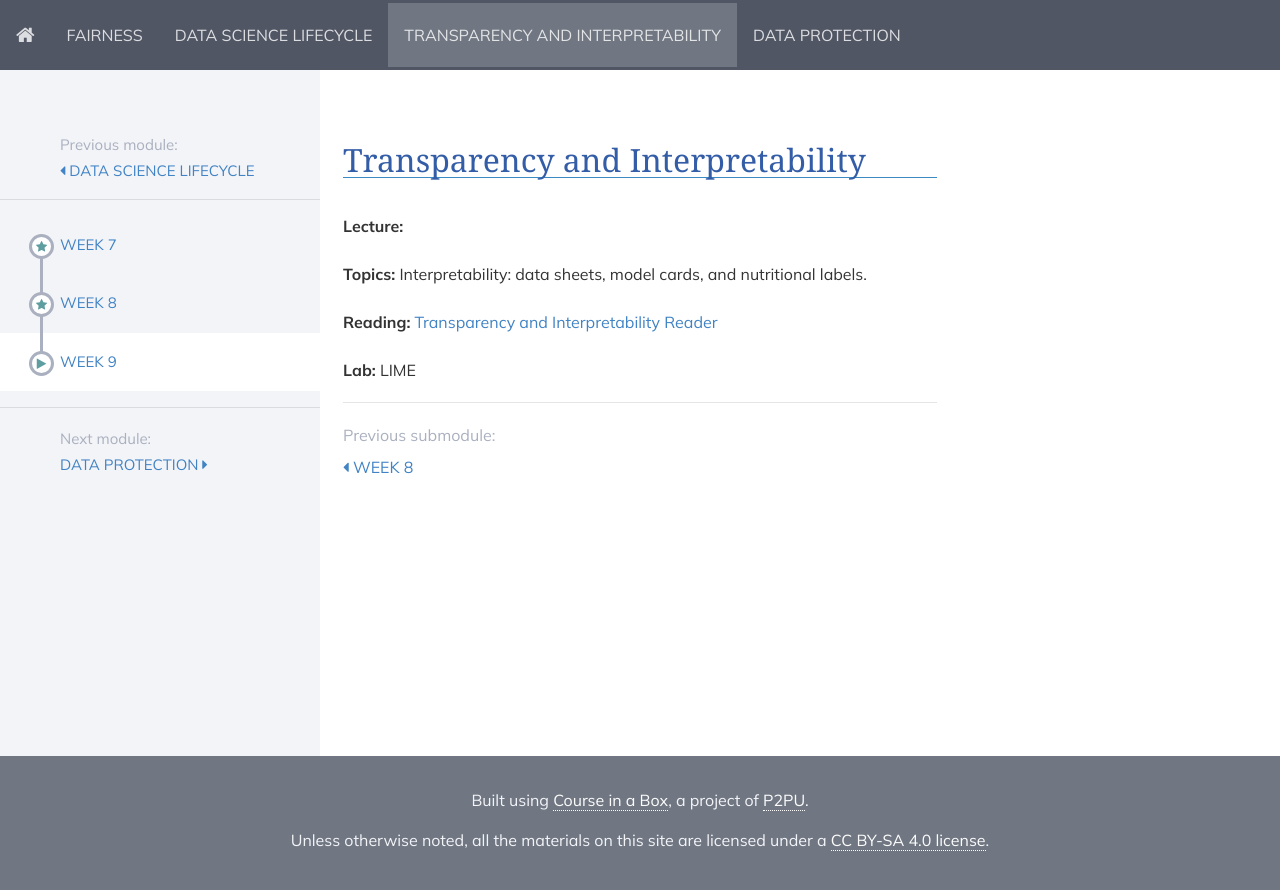
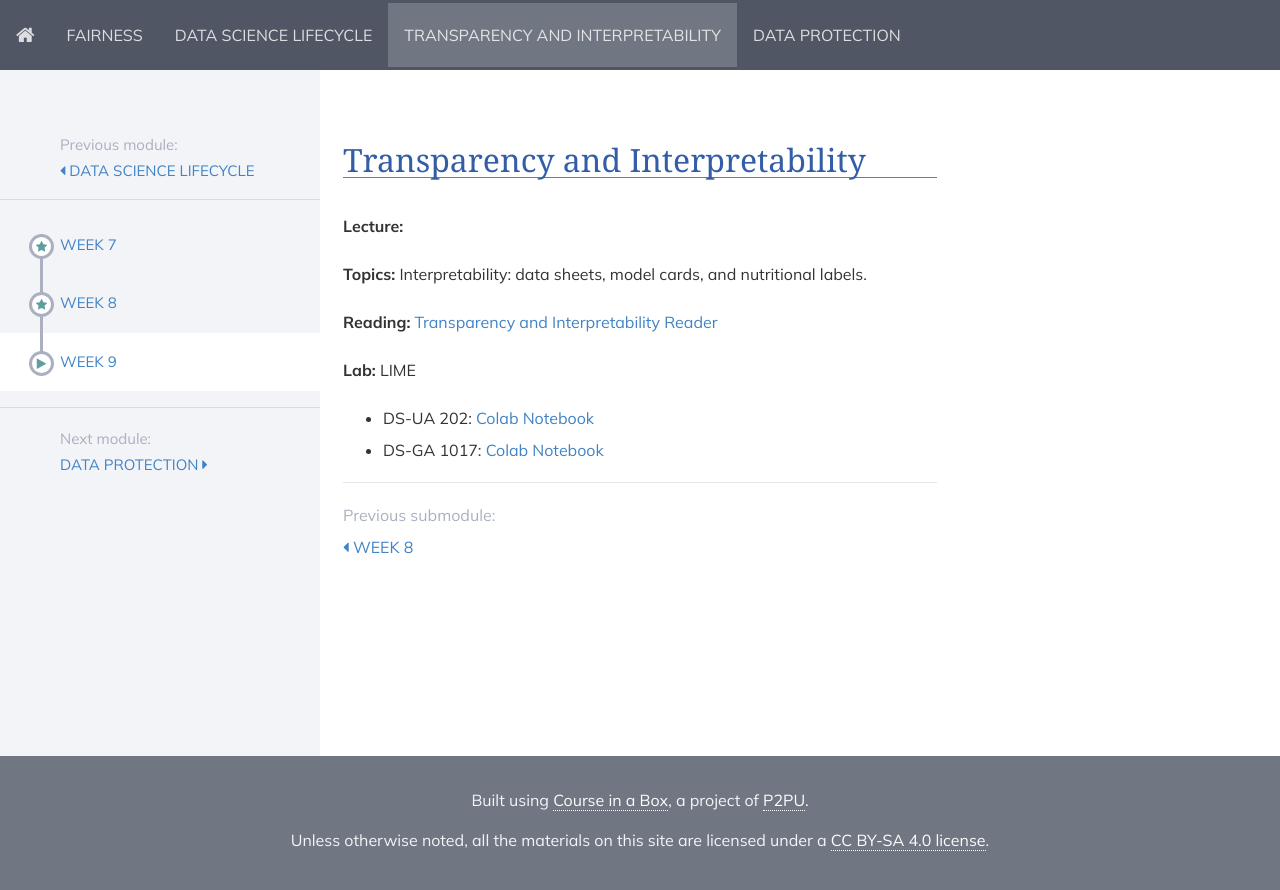
Before and after one commit to DataResponsibly/rds24, a Jekyll site: the page built from modules/transparency_and_interpretability/_posts/2000-01-03-week13.md, in a window 1280 px wide. Shown: the top 890 px of the page. Built offline with Jekyll 4.4.1, drawn with Linux system fonts in a browser that asks for light colours; nearby versions of some CDN libraries.

Commit message:
Add LIME lab

```diff
--- a/modules/transparency_and_interpretability/_posts/2000-01-03-week13.md
+++ b/modules/transparency_and_interpretability/_posts/2000-01-03-week13.md
@@ -12,5 +12,5 @@ title: Week 9
 
 **Lab:** LIME
 
-<!-- * DS-UA 202: [Colab Notebook](https://colab.research.google.com/drive/1iFknQx341nMZ63dnrBwwIoeIR_n0UOrR?usp=sharing) -->
-<!-- * DS-GA 1017: [Colab Notebook](https://colab.research.google.com/drive/11aEWEwpOfywZH_AD1qr3p1Crd_YEnSiB?usp=sharing) -->
+* DS-UA 202: [Colab Notebook](https://drive.google.com/file/d/1R2tDfMFuXBHEw7ptSqC9LxKle53RI1-K/view?usp=sharing)
+* DS-GA 1017: [Colab Notebook](https://drive.google.com/file/d/1_NXvsVJgkN9t_CyWFdPbN2Rc-_Tl8X4y/view?usp=sharing)
```
